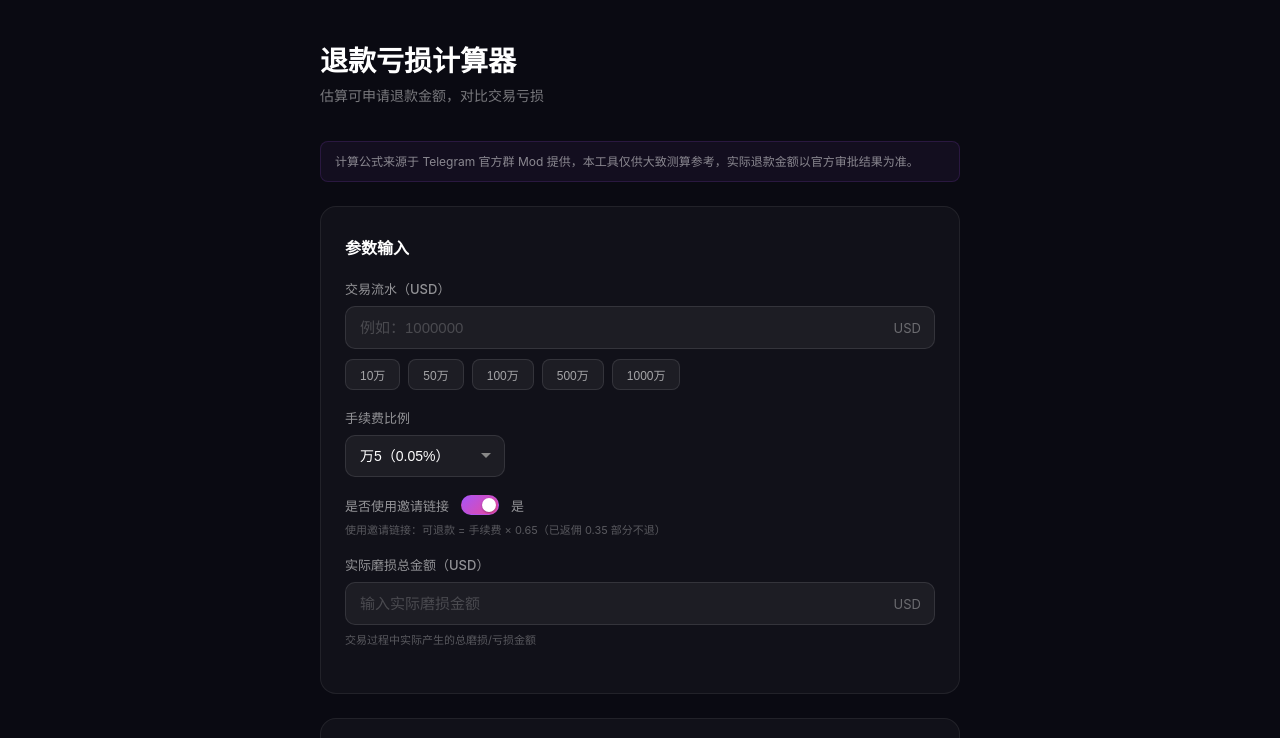
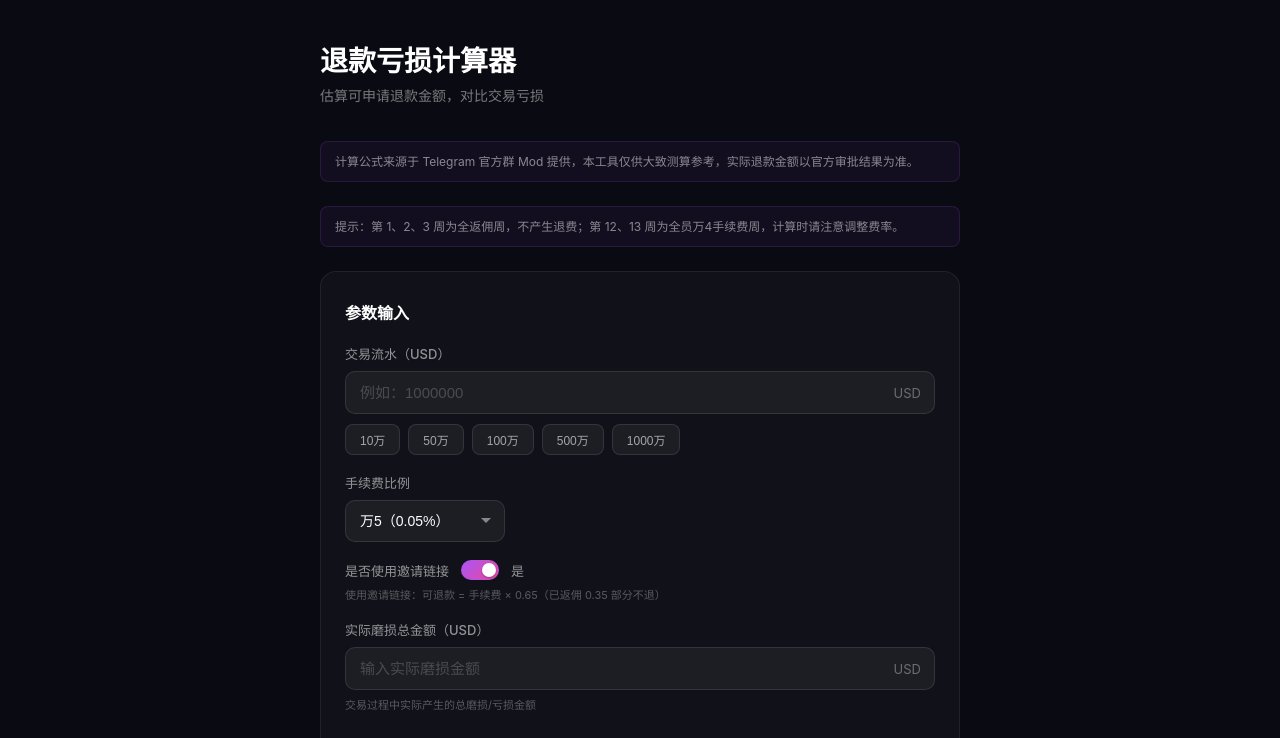
Before and after one commit to doge-8/genius-refund-calc-, a plain HTML site: page index.html in a window 1280 px wide. Shown: the part 62-800 px from the top of the page. Drawn offline with Linux system fonts and the light colour scheme.

Commit message:
Add files via upload

```diff
--- a/index.html
+++ b/index.html
@@ -542,6 +542,7 @@
     <p class="page-desc" data-i18n="pageDesc"></p>
 
     <div class="notice-bar" data-i18n="notice"></div>
+    <div class="notice-bar" data-i18n="notice2"></div>
 
     <!-- 输入区域 -->
     <div class="calc-section">
@@ -681,6 +682,7 @@
         pageTitle: '退款亏损计算器',
         pageDesc: '估算可申请退款金额，对比交易亏损',
         notice: '计算公式来源于 Telegram 官方群 Mod 提供，本工具仅供大致测算参考，实际退款金额以官方审批结果为准。',
+        notice2: '提示：第 1、2、3 周为全返佣周，不产生退费；第 12、13 周为全员万4手续费周，计算时请注意调整费率。',
         paramTitle: '参数输入',
         volumeLabel: '交易流水（USD）',
         volumePlaceholder: '例如：1000000',
@@ -728,6 +730,7 @@
         pageTitle: 'Refund & Loss Calculator',
         pageDesc: 'Estimate refund amount and compare against trading losses',
         notice: 'The formula is provided by the official Telegram group Mod. This tool is for rough estimation only. Actual refund amounts are subject to official approval.',
+        notice2: 'Note: Weeks 1, 2 & 3 were full-rebate weeks with no refund applicable. Weeks 12 & 13 had a universal 0.04% (4 bps) fee rate — adjust accordingly when calculating.',
         paramTitle: 'Parameters',
         volumeLabel: 'Trading Volume (USD)',
         volumePlaceholder: 'e.g. 1000000',
```
